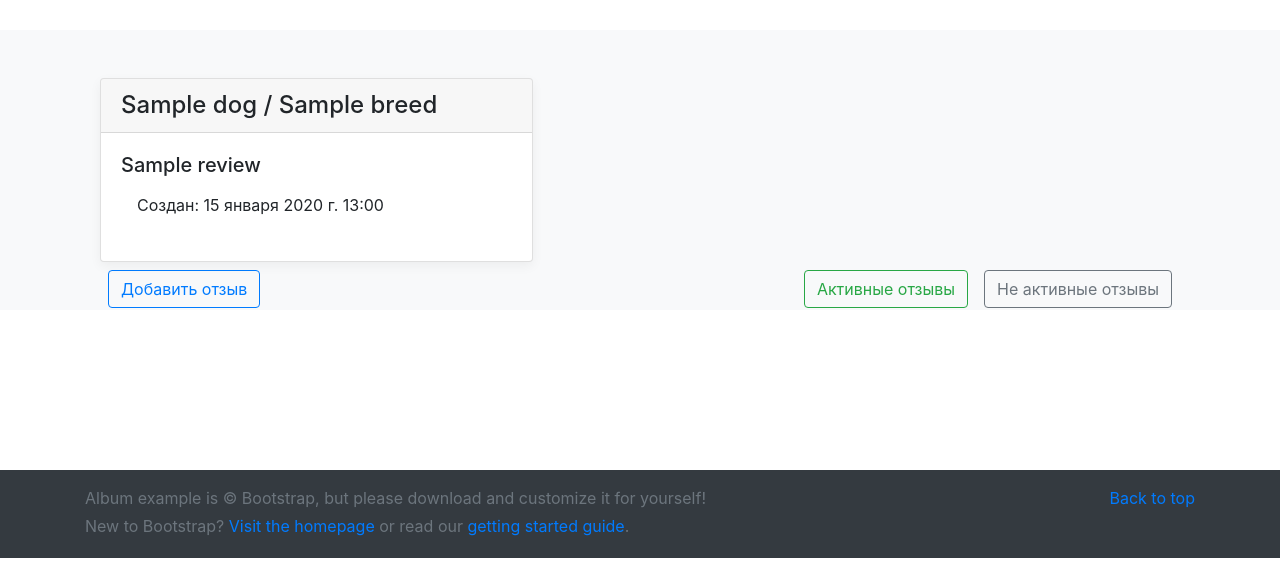
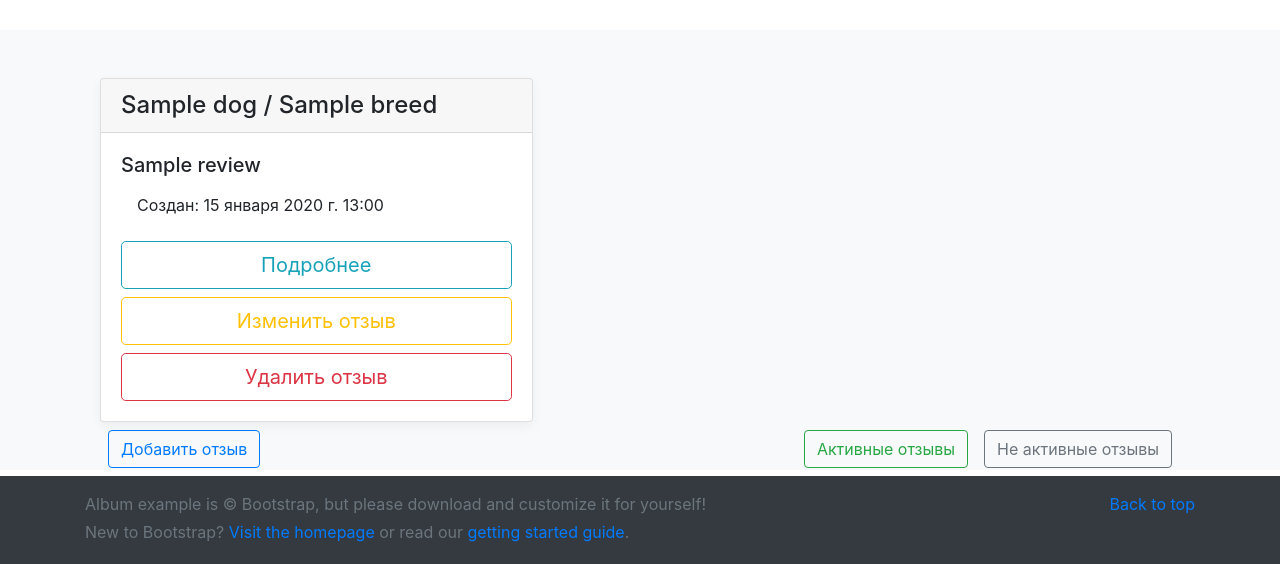
Before and after one commit to Rolllab/cDogsProject, a Django app: page /reviews/ in a window 1280 px wide. Shown: the part 242-806 px from the top of the page. Run offline with Django 5.2, Linux system fonts and the light colour scheme; a user stored in the database is signed in; tables that the repository leaves empty hold one stand-in row (values such as "Sample post"); parts of the project's set-up code (start-up, migrations or seed data) failed here and were passed over; some libraries are stand-ins or nearby versions.

Commit message:
Доработана карточка для отзыва

```diff
--- a/reviews/templates/reviews/includes/inc_review_card.html
+++ b/reviews/templates/reviews/includes/inc_review_card.html
@@ -9,13 +9,13 @@
             <ul class="list-unstyled mt-3 mb-4 text-start m-3">
                 <li>Создан: {{ object.created }}</li>
             </ul>
-{#            <a href="{% url 'reviews:review_detail' object.slug %}" class="btn btn-lg btn-block btn-outline-info">Подробнее</a>#}
-{#            {% if object.author == user %}#}
-{#                <a href="{% url 'reviews:review_update' object.slug %}" class="btn btn-lg btn-block btn-outline-warning">Изменить отзыв</a>#}
-{#                <a href="{% url 'reviews:review_delete' object.slug %}" class="btn btn-lg btn-block btn-outline-danger">Удалить отзыв</a>#}
-{#            {% elif user.is_staff %}#}
-{#                <a href="{% url 'reviews:review_delete' object.slug %}" class="btn btn-lg btn-block btn-outline-danger">Удалить отзыв</a>#}
-{#            {% endif %}#}
+            <a href="{% url 'reviews:review_detail' object.slug %}" class="btn btn-lg btn-block btn-outline-info">Подробнее</a>
+            {% if object.author == user %}
+                <a href="{% url 'reviews:review_update' object.slug %}" class="btn btn-lg btn-block btn-outline-warning">Изменить отзыв</a>
+                <a href="{% url 'reviews:review_delete' object.slug %}" class="btn btn-lg btn-block btn-outline-danger">Удалить отзыв</a>
+            {% elif user.is_staff %}
+                <a href="{% url 'reviews:review_delete' object.slug %}" class="btn btn-lg btn-block btn-outline-danger">Удалить отзыв</a>
+            {% endif %}
         </div>
     </div>
 </div>
```
